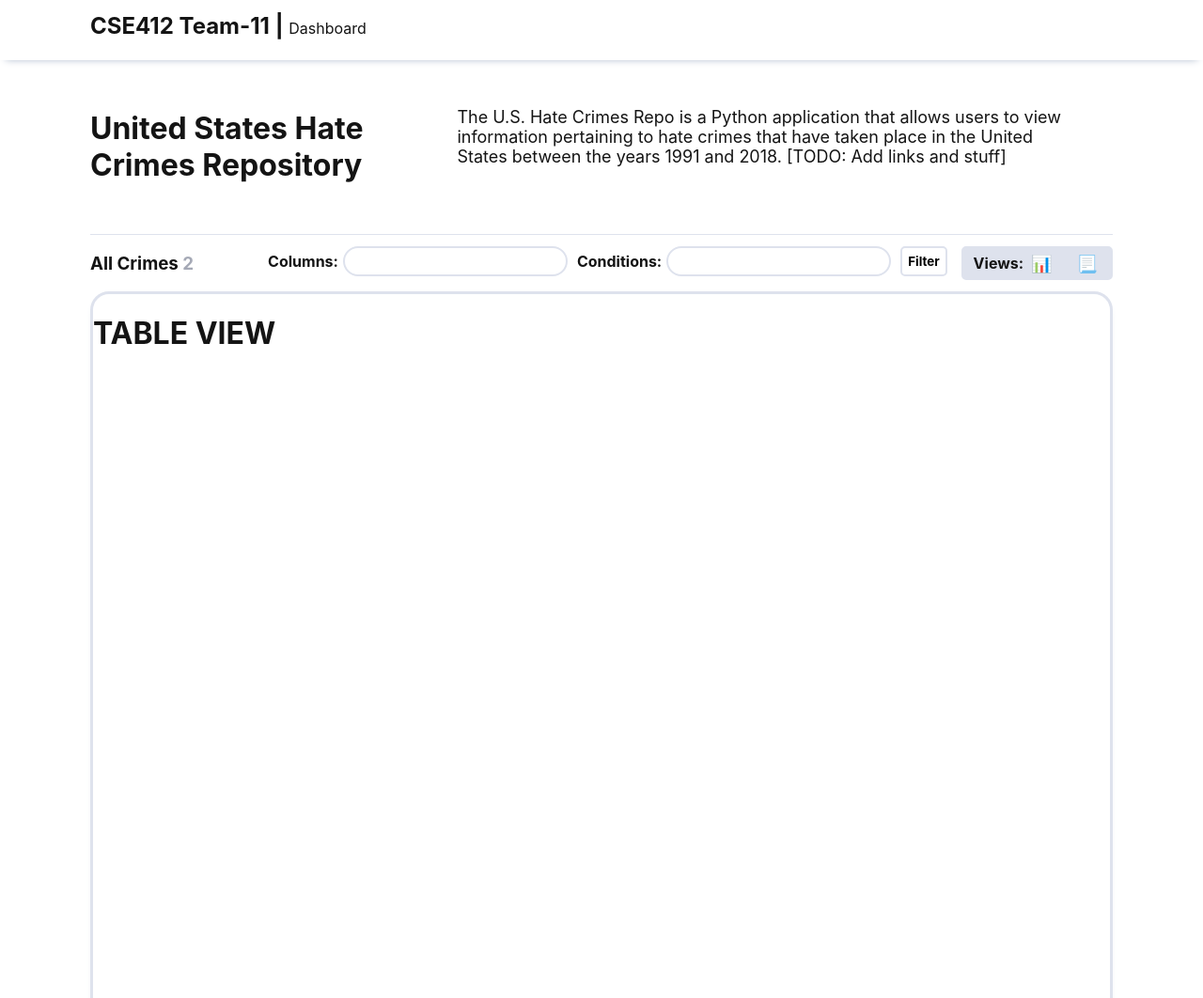
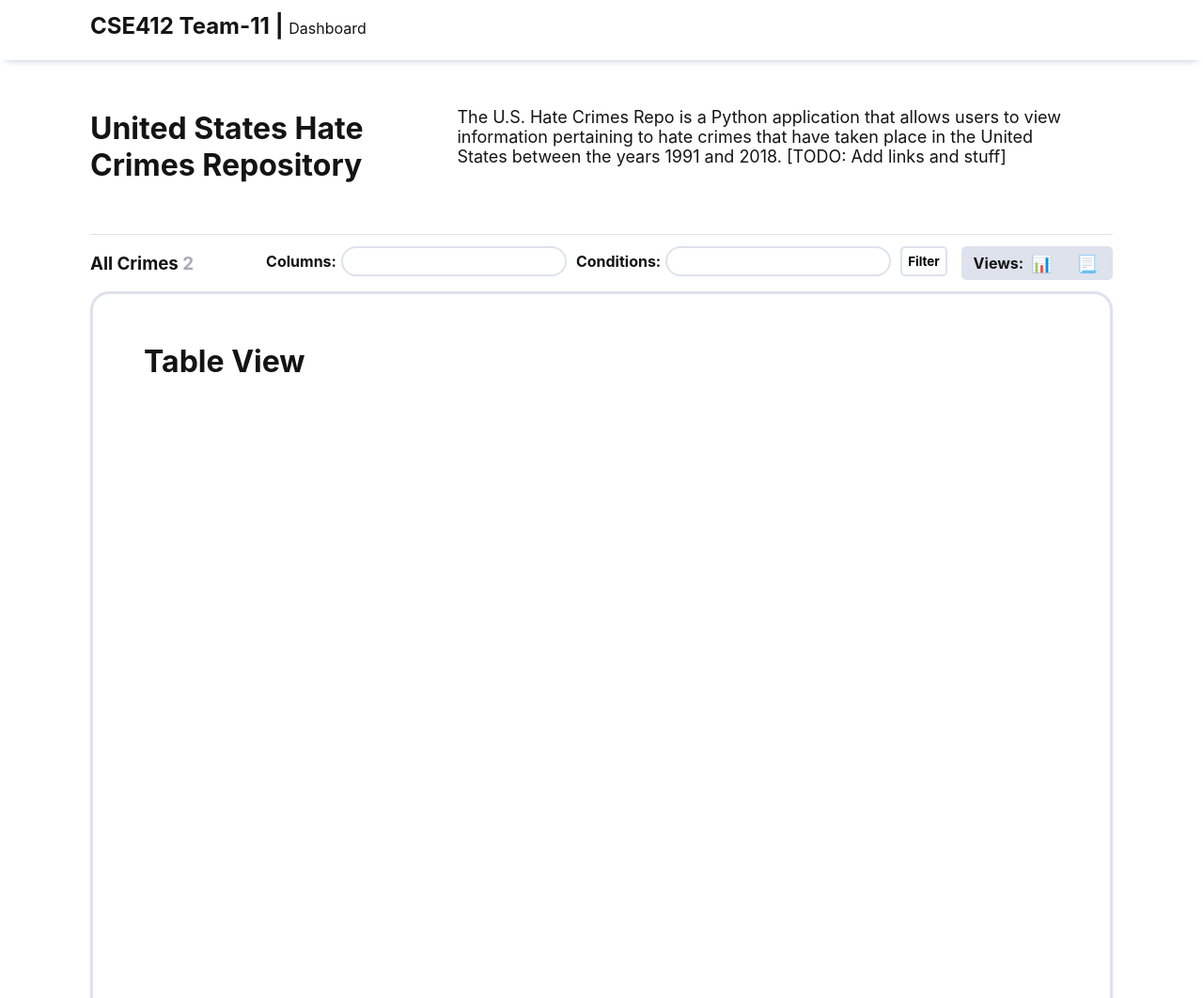
Before and after one commit to Team11-CSE412-Fall2020/US-Hate-Crimes-Database, a Flask app: page /table in a window 1280 px wide. Shown: the top 1062 px of the page at 94% size. Run offline with Flask 2, Linux system fonts and the light colour scheme; some libraries are stand-ins or nearby versions.

Commit message:
Table View

```diff
--- a/app/app.py
+++ b/app/app.py
@@ -25,7 +25,8 @@ def filter():
         columns = request.form['columns']
         conditions = request.form['conditions']
 
-        Props['rows'] = runQuery(columns, conditions, Props['conn'])[1:]
+        Props['columns'], Props['rows'] = runQuery(columns, conditions, Props['conn'])
+        Props['rows'] = Props['rows'][0:100]
         Props['rowCount'] = len(Props['rows'])
 
         #TODO: RUN FILTER QUERY HERE ON PROPS
@@ -79,8 +80,8 @@ if __name__ == "__main__":
     Props = {
 
         # SQL query content, tuple containing dictionaries representing the rows
-        'rows' : ((), (),) ,
-        'columns' : "",
+        'rows' : ((), ()) ,
+        'columns' : ("", ""),
         'conditions' : "",
 
         # len(rows), must be recalculated in .py file after a query
@@ -97,3 +98,4 @@ if __name__ == "__main__":
     Props['rowCount'] = len(Props['rows'])
 
     app.run(debug=True)
+    conn.close()
--- a/app/static/css/main.css
+++ b/app/static/css/main.css
@@ -127,7 +127,7 @@ label {
     padding-right: 5px;
 }
 
-.filter-field {
+.filter-field[type="text"]{
     margin-right: 10px;
     border-color: rgb(222, 226, 237);
     border-radius: 20px;
@@ -135,7 +135,8 @@ label {
 
     font-family: -apple-system, BlinkMacSystemFont, 'Segoe UI', Roboto, Oxygen, Ubuntu, Cantarell, 'Open Sans', 'Helvetica Neue', sans-serif;
     padding-left: 10px;
-    padding-right: 10px
+    padding-right: 10px;
+    font-weight: bold;
 }
 
 .main-window {
@@ -146,3 +147,13 @@ label {
     height: 800px;
     margin-bottom: 64px;
 }
+
+.table-window {
+    margin-left:auto;
+    margin-right: auto;
+    margin-top: 30px;
+    width: 90%;
+    overflow: scroll;
+    height: 90%;
+    margin-bottom: 20px;
+}
--- a/app/templates/index.html
+++ b/app/templates/index.html
@@ -53,11 +53,41 @@
     </div>
 
     <div class="main-window">
-        {% if Props.displayType == "table"%}
-            <h1>TABLE VIEW</h1>
-        {% elif Props.displayType == "graph"%}
-           <h1>GRAPH VIEW</h1>
-        {% endif %}
+
+        <div class = "table-window">
+            {% if Props.displayType == "table"%}
+
+            <h1>Table View</h1>
+            <table>
+                <thead>
+                    {% for column in Props['columns'] %}
+                    <th>{{column}}</th>
+                    {% endfor %}
+                </thead>
+                <tbody>
+                {% for row in Props['rows'] %}
+
+                    <tr>
+                        {% for column in row %}
+                        <td>{{column}}</td>
+                        {% endfor %}
+                    </tr>
+
+                {% endfor %}
+                </tbody>
+            </table>
+
+
+
+
+
+            {% elif Props.displayType == "graph"%}
+
+            <h1>Graph View</h1>
+
+            {% endif %}
+        </div>
+
     </div>
 </div>
 
```
